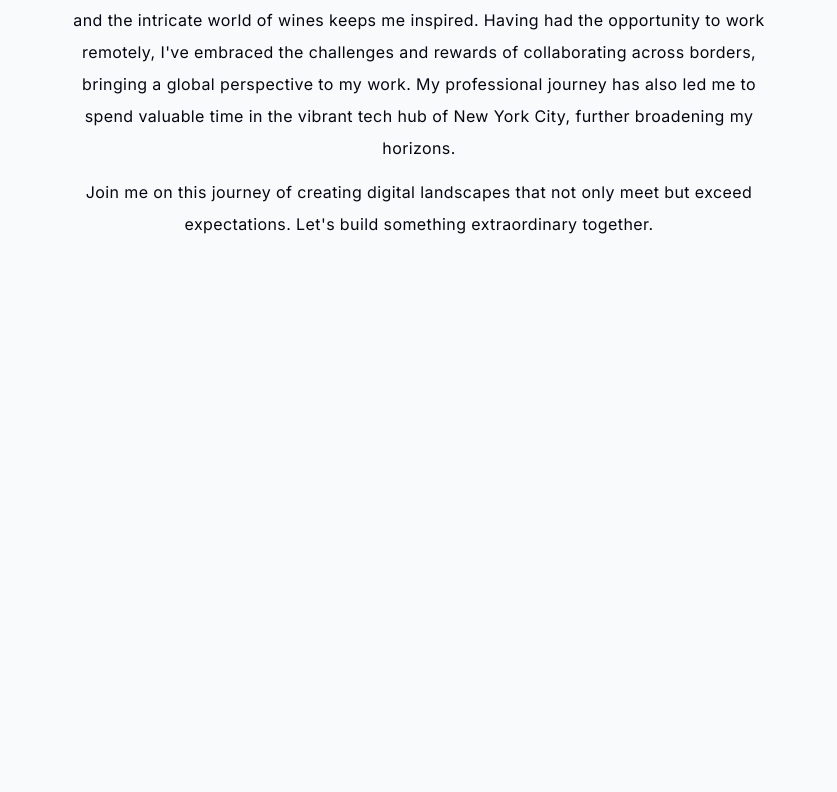
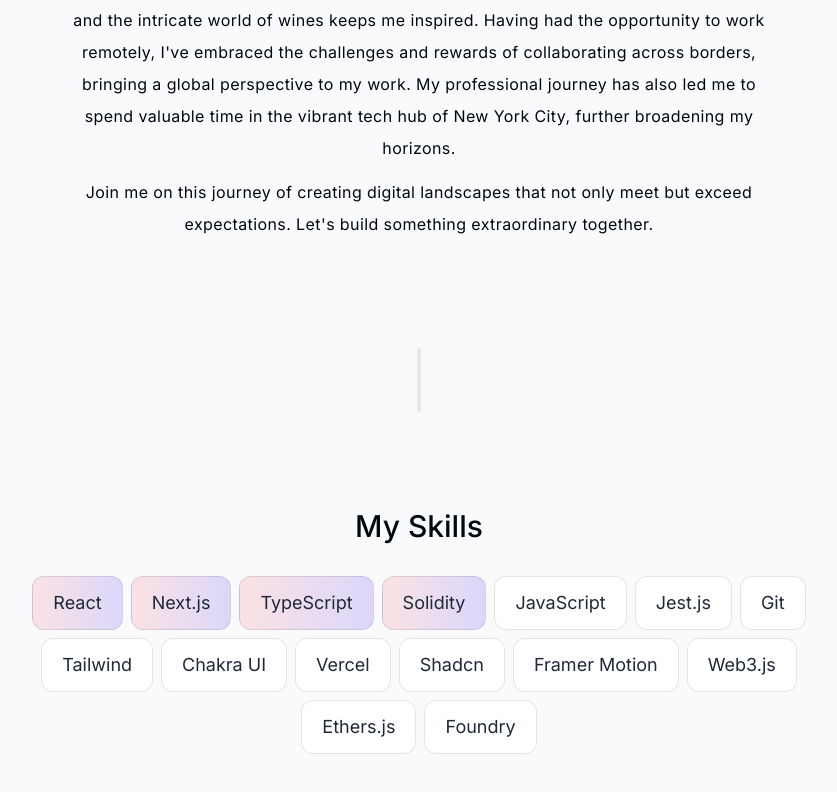
Before and after one commit to BonhommeAnthony/portfolio-website, a Next.js app: page / in a window 1280 px wide. Shown: the part 1254-2046 px from the top of the page, without its empty margins (221-1058 px from the left). Before the commit the page ends 1666 px from the top, so only its background shows below. Built offline with nearby package versions, Linux system fonts and the light colour scheme.

Commit message:
skills section

```diff
--- a/app/page.tsx
+++ b/app/page.tsx
@@ -1,12 +1,15 @@
 import { SectionDivider } from "@/components/section-divider";
 import { Intro } from "../components/intro";
 import { About } from "@/components/about";
+import { Skills } from "../components/skills";
 export default function Home() {
     return (
         <main className="flex flex-col items-center px-4 ">
             <Intro />
             <SectionDivider />
             <About />
+            <SectionDivider />
+            <Skills />
         </main>
     );
 }
--- a/components/about.tsx
+++ b/components/about.tsx
@@ -13,7 +13,7 @@
             initial={{ opacity: 0, y: 100 }}
             animate={{ opacity: 1, y: 0 }}
             transition={{ delay: 0.2 }}
-            className="mb-28 max-w-[45rem] text-center  leading-8 sm:mb-40 tracking-wide scroll-mt-28"
+            className=" max-w-[45rem] text-center  leading-8  tracking-wide scroll-mt-28"
             id="about"
         >
             <SectionHeading title="About me" />
--- a/components/header.tsx
+++ b/components/header.tsx
@@ -52,7 +52,7 @@
                                             stiffness: 380,
                                             damping: 30,
                                         }}
-                                        className="bg-gray-200 rounded-full absolute inset-0 -z-10 "
+                                        className="bg-gradient-to-r from-[#fbe2e3] to-[#dbd7fb] rounded-full absolute inset-0 -z-10"
                                     ></motion.div>
                                 )}
                             </Link>
--- a/components/intro.tsx
+++ b/components/intro.tsx
@@ -12,7 +12,7 @@
     const { ref } = useSectionInView("Home");
 
     return (
-        <section ref={ref} className="mb-28 max-w-[50rem] text-center sm:mb-0 scroll-mt-[100rem]" id="home">
+        <section ref={ref} className=" max-w-[50rem] text-center sm:mb-0 scroll-mt-[100rem]" id="home">
             <div className="flex items-center justify-center">
                 <div className="relative">
                     <motion.div
@@ -66,6 +66,7 @@
                 >
                     Contact me here <BsArrowRight className="opacity-70 group-hover:rotate-90 transition" />
                 </Link>
+                <div className="flex gap-3">
                     <a
                         href="/CV.pdf"
                         download
@@ -82,6 +83,8 @@
                     >
                         Web3 CV <HiDownload className="group-hover:translate-y-1 transition" />{" "}
                     </a>
+                </div>
+                <div className="flex gap-3">
                     <a
                         href="https://www.linkedin.com/in/anthonybonhomme-blockchain/"
                         target="_blank"
@@ -98,6 +101,7 @@
                     >
                         <BsGithub />
                     </a>
+                </div>
             </motion.div>
         </section>
     );
--- a/components/section-divider.tsx
+++ b/components/section-divider.tsx
@@ -6,7 +6,7 @@
 export function SectionDivider() {
     return (
         <motion.div
-            className="bg-gray-200 my-24 h-16 w-1 rounded-full hidden sm:block"
+            className="bg-gray-200 my-8 sm:my-24 h-16 w-1 rounded-full  sm:block"
             initial={{ opacity: 0, y: 100 }}
             animate={{ opacity: 1, y: 0 }}
             transition={{ delay: 0.2, duration: 0.7 }}
--- /dev/null
+++ b/components/skills.tsx
@@ -0,0 +1,57 @@
+"use client";
+
+import { skillsData } from "@/lib/data";
+import { SectionHeading } from "./section-heading";
+import { useSectionInView } from "@/lib/hooks";
+import { motion } from "framer-motion";
+import clsx from "clsx";
+
+const hotSkills = ["React", "Next.js", "TypeScript", "Solidity"];
+
+const fadeInAnimationVariants = {
+    initial: {
+        opacity: 0,
+        y: 100,
+    },
+    animate: (index: number) => ({
+        opacity: 1,
+        y: 0,
+        transition: {
+            delay: 0.05 * index,
+        },
+    }),
+};
+
+export function Skills() {
+    const { ref } = useSectionInView("Skills");
+    return (
+        <section ref={ref} id="skills" className="mb-28 max-w-[53rem] scroll-mt-28 text-center sm:mb-40">
+            <SectionHeading title="My Skills" />
+            <ul className="flex flex-wrap justify-center gap-2 text-lg text-gray-800">
+                {skillsData.map((skill, index) => (
+                    <motion.li
+                        key={index}
+                        className={clsx("bg-white border border-black/[0.1] rounded-xl px-5 py-3", {
+                            "bg-gradient-to-r from-[#fbe2e3] to-[#dbd7fb]": hotSkills.includes(skill),
+                        })}
+                        variants={fadeInAnimationVariants}
+                        initial="initial"
+                        whileInView="animate"
+                        viewport={{
+                            once: true,
+                        }}
+                        custom={index}
+                        whileHover={{
+                            scale: 1.05,
+                            transition: {
+                                duration: 0.2,
+                            },
+                        }}
+                    >
+                        {skill}
+                    </motion.li>
+                ))}
+            </ul>
+        </section>
+    );
+}
--- a/lib/data.ts
+++ b/lib/data.ts
@@ -88,8 +88,8 @@
     "React",
     "Next.js",
     "TypeScript",
+    "Solidity",
     "JavaScript",
-    "Solidity",
     "Jest.js",
     "Git",
     "Tailwind",
```
Lines whose indentation alone changed are shown as unchanged.
